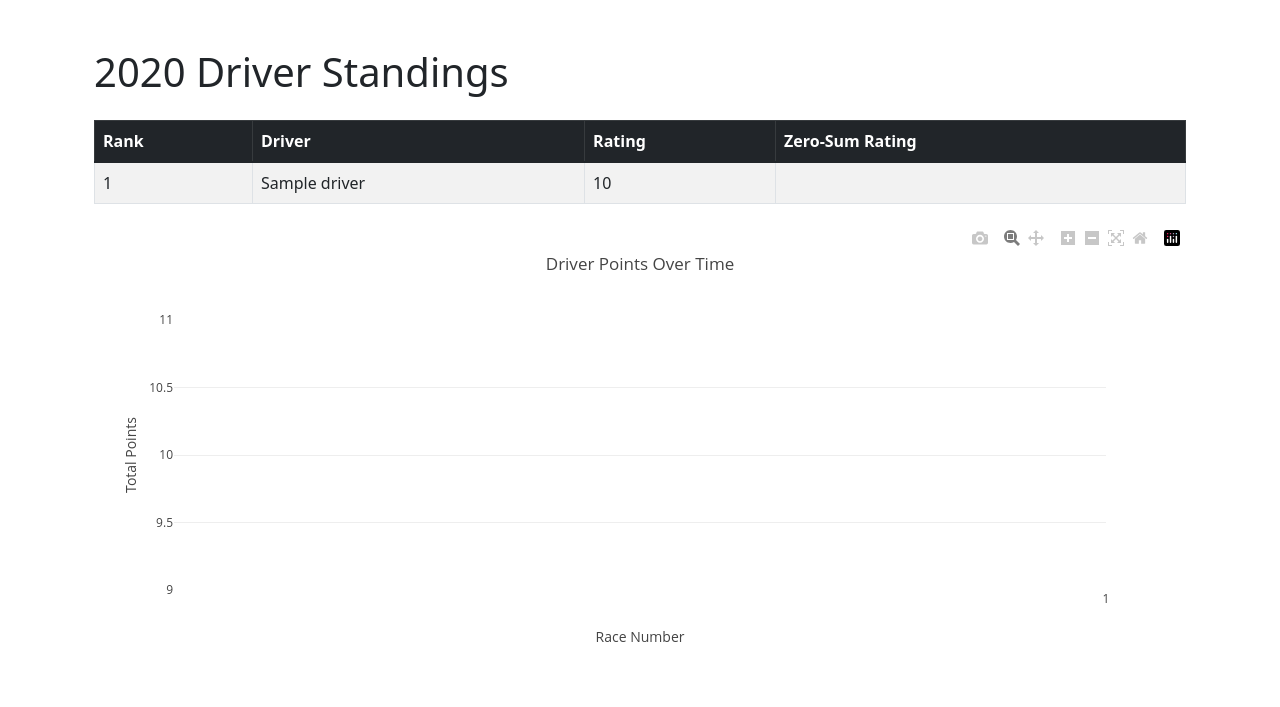
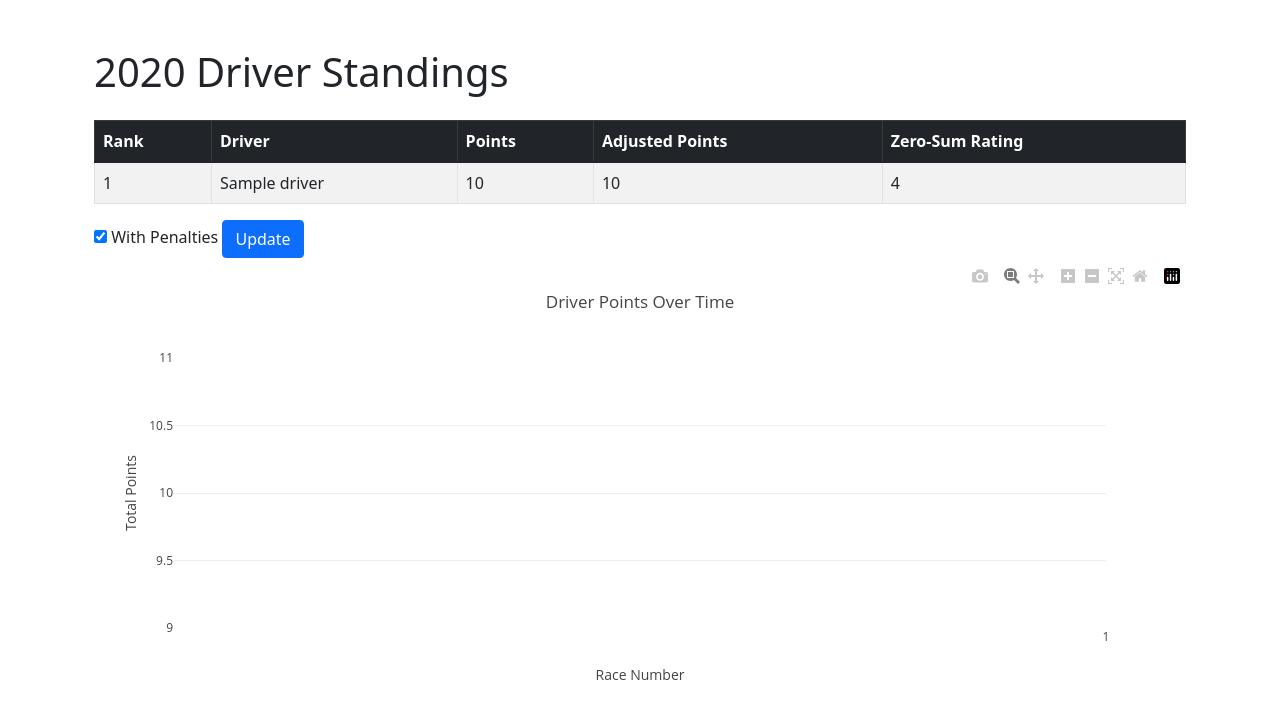
Before and after one commit to MennoRooker/F1-Ratings-Engine, a Flask app: page /2020 in a window 1280 px wide. Shown: the top 707 px of the page. Run offline with Flask 3, Linux system fonts and the light colour scheme; tables that the repository leaves empty hold one stand-in row (values such as "Sample post"); parts of the project's set-up code (start-up, migrations or seed data) failed here and were passed over; some libraries are stand-ins or nearby versions.

Commit message:
With penalties tick on leaderboards plot

```diff
--- a/app.py
+++ b/app.py
@@ -44,6 +44,11 @@ def homepage():
 # ============================================ LEADERBOARD ============================================ #
 @app.route("/<int:year>")
 def leaderboard(year):
+    """Displays the points and adjusted ratings of all drivers that participated in a season
+    and plots their scores over time"""
+
+    # Check if the penalties tick-box is applied from the query parameter
+    apply_penalties = request.args.get("apply_penalties", "false").lower() == "false"
 
     # Get all races for the given year
     all_races = (
@@ -68,7 +73,6 @@ def leaderboard(year):
         .distinct()
         .all()
     )
-    print(all_drivers)
 
     # Initialize driver data structure
     for driver in all_drivers:
@@ -79,38 +83,56 @@ def leaderboard(year):
             "cumulative_points": 0,
         }
 
-    # Populate points for each race
-    for race in all_races:
-        for driver in all_drivers:
-            # Check if this driver has points for this race
-            rating = (
-                db.session.query(Rating.adjusted_points)
-                .filter(
-                    Rating.race_id == race.id,
-                    Rating.driver_id == driver.id,
-                )
-                .scalar()
-            )
+    def with_or_without_penalties(apply_penalties):
+        """Returns the regular points if user has not ticked 'With Penalties' box, and
+        returns adjusted points if the box IS ticked"""
 
-            # If no rating exists, assume the driver didn't participate
-            if rating is None:
-                rating = 0
+        # Populate points for each race
+        for race in all_races:
+            for driver in all_drivers:
 
-            # Update the driver's data
-            driver_name = driver.name
-            driver_data[driver_name]["races"].append(race.name)  # Add race name to x-axis
-            driver_data[driver_name]["cumulative_points"] += rating  # Add cumulative points
-            driver_data[driver_name]["points"].append(driver_data[driver_name]["cumulative_points"])
+                if apply_penalties:
+                    # Query for the adjusted points
+                    rating = (
+                        db.session.query(Rating.adjusted_points)
+                        .filter(
+                            Rating.race_id == race.id,
+                            Rating.driver_id == driver.id,
+                        )
+                        .scalar()
+                    )
+
+                else:
+                    # Query for the regular points
+                    rating = (
+                        db.session.query(Rating.points)
+                        .filter(
+                            Rating.race_id == race.id,
+                            Rating.driver_id == driver.id,
+                        )
+                        .scalar()
+                    )
+
+                # If no rating exists, assume the driver didn't participate
+                if rating is None:
+                    rating = 0
+
+                # Update the driver's data
+                driver_name = driver.name
+                driver_data[driver_name]["races"].append(race.name)  # Add race name to x-axis
+                driver_data[driver_name]["cumulative_points"] += rating  # Add cumulative points
+                driver_data[driver_name]["points"].append(driver_data[driver_name]["cumulative_points"])
+
+        return driver_data.values()
 
     # Convert driver_data to a list of dicts for Plotly
-    plot_data = list(driver_data.values())
-
-    print(plot_data)
+    plot_data = list(with_or_without_penalties(apply_penalties))
 
     aggregate_ratings = (
         db.session.query(
             Driver.name,
-            func.sum(Rating.adjusted_points).label("total_points"),
+            func.sum(Rating.points).label("points"),
+            func.sum(Rating.adjusted_points).label("adjusted_points"),
             func.sum(Rating.zero_sum_rating).label("zero_sum_rating")
         )
         .join(Rating, Driver.id == Rating.driver_id)
@@ -121,12 +143,21 @@ def leaderboard(year):
         .all()
     )
 
-    return render_template("leaderboard.html", year=year, standings=aggregate_ratings, plot_data=plot_data, race_lookup=race_lookup)
+    return render_template(
+        "leaderboard.html",
+        year=year,
+        standings=aggregate_ratings,
+        plot_data=plot_data,
+        race_lookup=race_lookup,
+        apply_penalties=apply_penalties
+    )
+
 
 
 # ============================================ DRIVER NAMES ============================================ #
 @app.route('/api/drivers', methods=['GET'])
 def get_drivers():
+    """Creates an API route to store all 800+ Formula 1 drivers"""
 
     # Query all driver names for the comparisons
     drivers = db.session.query(Driver.name).distinct().all()
@@ -138,6 +169,7 @@ def get_drivers():
 # ========================================== AVAILABLE YEARS ========================================== #
 @app.route('/api/years', methods=['GET'])
 def get_years_for_driver():
+    """Creates an API route to store the active years for specific drivers"""
 
     driver_name = request.args.get('driver_name')
     if not driver_name:
@@ -231,6 +263,7 @@ def season_compare():
 
 # ============================================ FETCH NAMES ============================================ #
 def fetch_names(year):
+    """Test function"""
 
     driver_names = (
         db.session.query(Driver.name)
--- a/models.py
+++ b/models.py
@@ -88,6 +88,7 @@ class Rating(db.Model):
     constructor_id = db.Column(db.Integer, db.ForeignKey("constructors.id"), nullable=False)
     race_id = db.Column(db.Integer, db.ForeignKey("races.id"), nullable=False)
     year = db.Column(db.Integer, nullable=False)
+    points = db.Column(db.Float, nullable=False)
     adjusted_points = db.Column(db.Float, nullable=False)  # Corrected points after penalties
     zero_sum_rating = db.Column(db.Integer, nullable=False)  # Adds a zero-sum option for ranking
 
--- a/templates/leaderboard.html
+++ b/templates/leaderboard.html
@@ -7,39 +7,51 @@ Leaderboards
 {% block main %}
 <!-- Load plotly.js into the DOM -->
 <script src='https://cdn.plot.ly/plotly-2.35.2.min.js'></script>
-
 <script src="static/season-plot.js" type="module"></script>
 
 <div class="container">
     <h1 class="my-4"> {{ year }} Driver Standings</h1>
 
-    <table class="table table-striped table-bordered">
+
+
+    <table class="table table-striped table-bordered mt-3">
         <thead class="table-dark">
             <tr>
                 <th>Rank</th>
                 <th>Driver</th>
-                <th>Rating</th>
+                <th>Points</th>
+                <th>Adjusted Points</th>
                 <th>Zero-Sum Rating</th>
             </tr>
         </thead>
         <tbody>
-            {% for driver, total_points, zero_sum_rating in standings %}
+            {% for driver, total_points, adjusted_points, zero_sum_rating in standings %}
             <tr>
-                <td>{{ loop.index }}</td> <!-- Jinja's loop.index starts at 1 -->
+                <td>{{ loop.index }}</td>
                 <td>{{ driver }}</td>
                 <td>{{ total_points|round|int if total_points.is_integer() else total_points }}</td>
-                <td>{{ zero_sum }}</td>
+                <td>{{ adjusted_points|round|int if adjusted_points.is_integer() else adjusted_points }}</td>
+                <td>{{ zero_sum_rating }}</td>
             </tr>
             {% endfor %}
         </tbody>
     </table>
 
+    <!-- Tick-box to toggle penalties -->
+    <form method="get" action="{{ url_for('leaderboard', year=year) }}">
+        <label>
+            <input type="checkbox" name="apply_penalties" value="true"
+                   {% if apply_penalties %}checked{% endif %}>
+            With Penalties
+        </label>
+        <button type="submit" class="btn btn-primary">Update</button>
+    </form>
+
+    <!-- Plotly chart -->
     <div id='myDiv'></div>
 
     <!-- Pass the plot data to a data-* attribute -->
     <div id="plotDataDiv" data-plot-data='{{ plot_data | tojson | safe }}'></div>
-
     <div id="raceLookupDiv" data-race-lookup='{{ race_lookup | tojson | safe }}' style="display: none;"></div>
-
 </div>
 {% endblock %}
```
Also changed, not shown: engine.py (+32 -28 lines).
